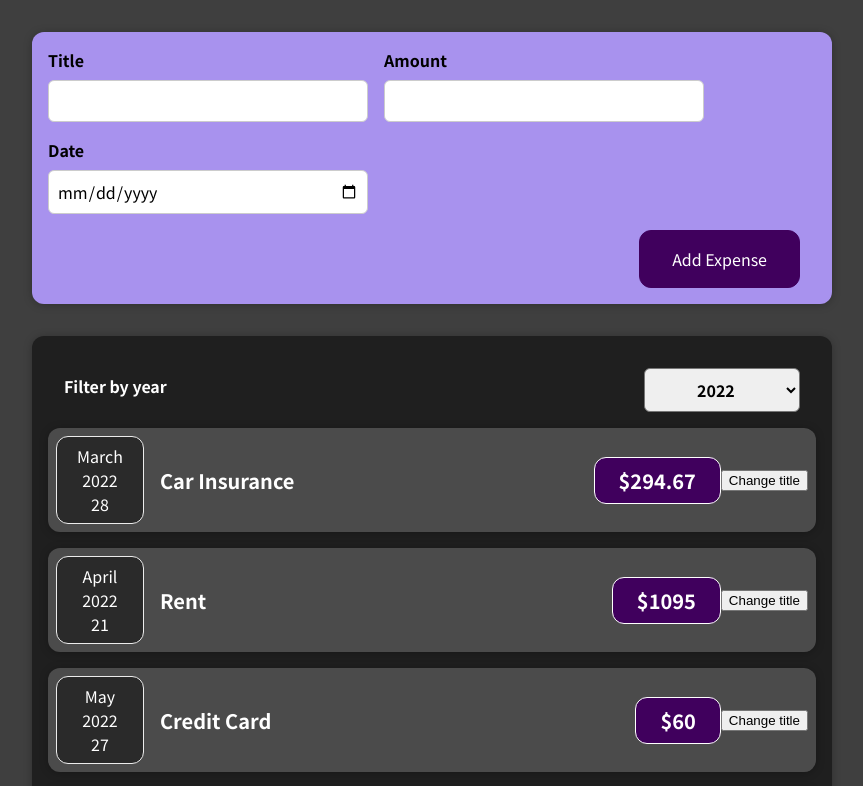
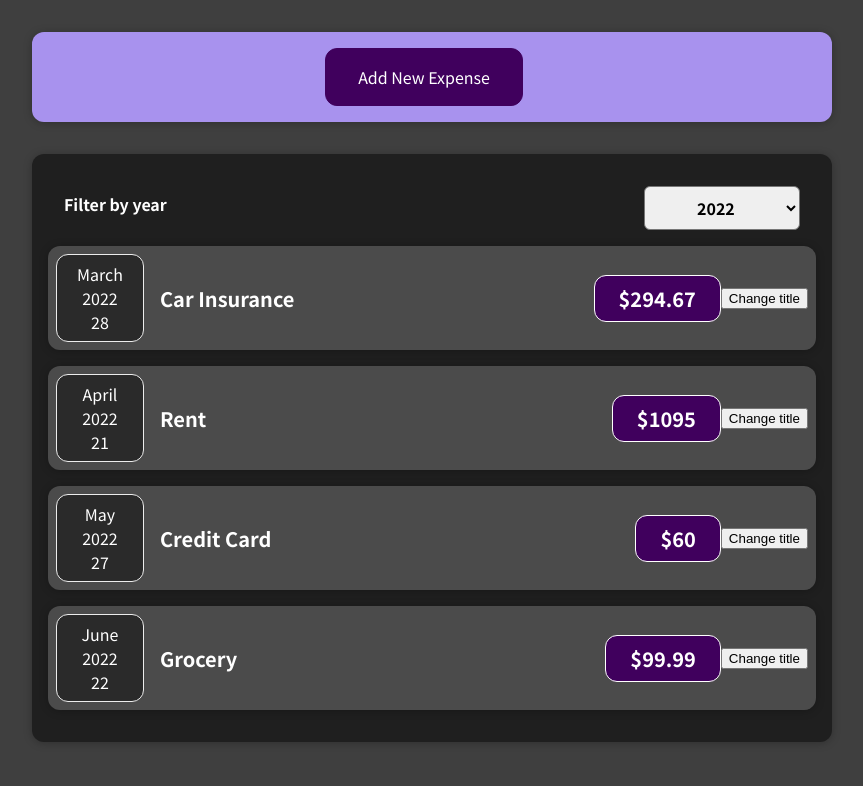
Before and after one commit to jsidd06/guide-project, a React (Create React App) app: page / in a window 1280 px wide. Shown: the top 786 px of the page, without its empty margins (208-1071 px from the left). Built offline with nearby package versions, Linux system fonts and the light colour scheme.

Commit message:
add button to cancel and set the state and pass the on click function to use props method

```diff
--- a/src/Components/Expenses/ExpenseForm/ExpenseForm.js
+++ b/src/Components/Expenses/ExpenseForm/ExpenseForm.js
@@ -67,6 +67,7 @@
         </div>
       </div>
       <div className="new-expense__actions">
+        <button type="button" onClick={props.onCancel}>Cancel</button>
         <button type="submit">Add Expense</button>
       </div>
     </form>
--- a/src/Components/Expenses/NewExpense/NewExpense.js
+++ b/src/Components/Expenses/NewExpense/NewExpense.js
@@ -1,17 +1,27 @@
-import React from 'react'
+import React, { useState } from 'react'
 import ExpenseForm from '../ExpenseForm/ExpenseForm'
 import "./NewExpense.css"
 const NewExpense = (props) => {
+  const [isEdit, setIsEdit] = useState(false);
   const saveExpenseData = (enterExpenseData) => {
     const expenseData = {
       ...enterExpenseData,
       id : Math.random().toString()
     }
     props.onAddExpense(expenseData);
+    setIsEdit(false);
+  }
+  const startEditHandler = (event) => {
+    event.preventDefault();
+    setIsEdit(true);
+  }
+  const stopEditHandler = () => {
+    setIsEdit(false);
   }
   return (
     <div className="new-expense">
-      <ExpenseForm onSaveExpenseData={saveExpenseData} />
+      {!isEdit && <button onClick={startEditHandler}>Add New Expense</button>}
+      {isEdit && <ExpenseForm onSaveExpenseData={saveExpenseData} onCancel={stopEditHandler} />}
     </div>
   );
 }
```
Also changed, not shown: 1 other file (tests, documents, lock files or other folders).
